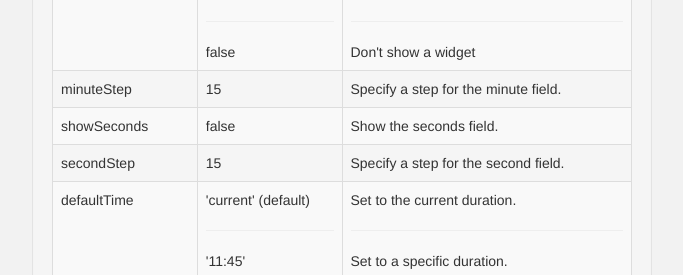
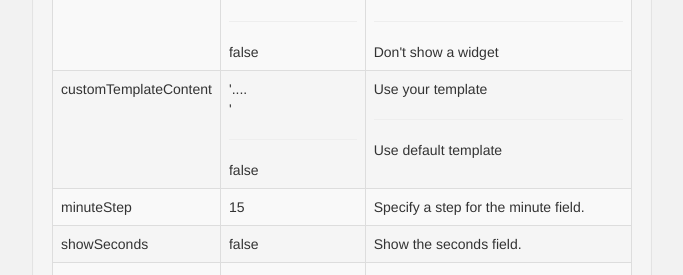
Before and after one commit to Bilbous/bootstrap-durationpicker, a plain HTML site: page index.html in a window 1280 px wide. Shown: the part 1355-1630 px from the top of the page, without its empty margins (298-981 px from the left). Drawn offline with nearby package versions, Linux system fonts and the light colour scheme.

Commit message:
update parameters
Update parameters after adding customTemplateContent parameter

```diff
--- a/index.html
+++ b/index.html
@@ -276,6 +276,17 @@
                         </td>
                     </tr>
                     <tr>
+                        <td>customTemplateContent</td>
+                        <td>
+                            '<table>....</table>'<hr />
+                            false
+                        </td>
+                        <td>
+                            Use your template<hr />
+                            Use default template
+                        </td>
+                    </tr>
+                    <tr>
                         <td>minuteStep</td>
                         <td>15</td>
                         <td>Specify a step for the minute field.</td>
```
